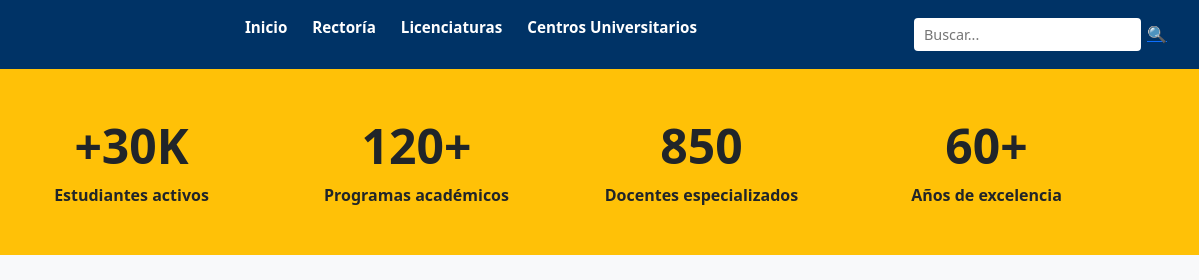
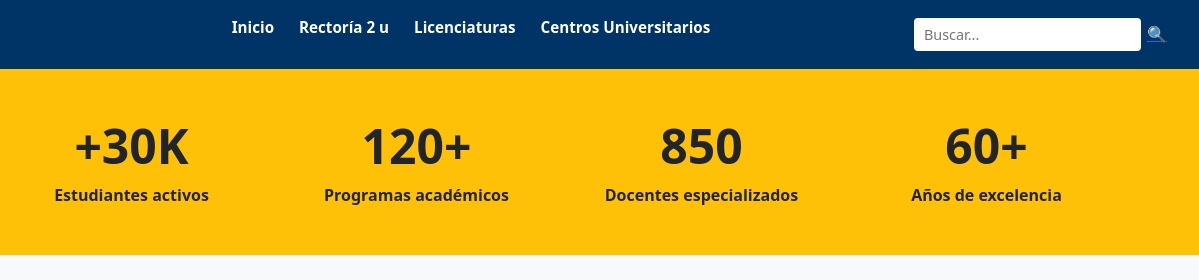
Before and after one commit to andresprats10-commits/Practica-2_1, a plain HTML site: page Landing page/index.html in a window 1280 px wide. Shown: the top 280 px of the page, 81-1280 px from the left. Drawn offline with Linux system fonts and the light colour scheme; a web font is replaced by a local one.

Commit message:
Rectoría 2

```diff
--- a/Landing page/index.html
+++ b/Landing page/index.html
@@ -19,7 +19,7 @@
 
     <ul class="nav-links">
         <li><a href="#">Inicio</a></li>
-        <li><a href="#">Rectoría</a></li>
+        <li><a href="#">Rectoría 2 u</a></li>
         <li><a href="#">Licenciaturas</a></li>
         <li><a href="#">Centros Universitarios</a></li>
     </ul>
```
